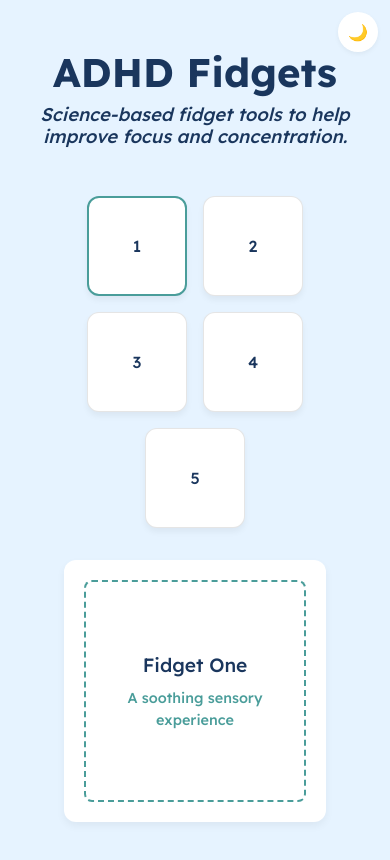
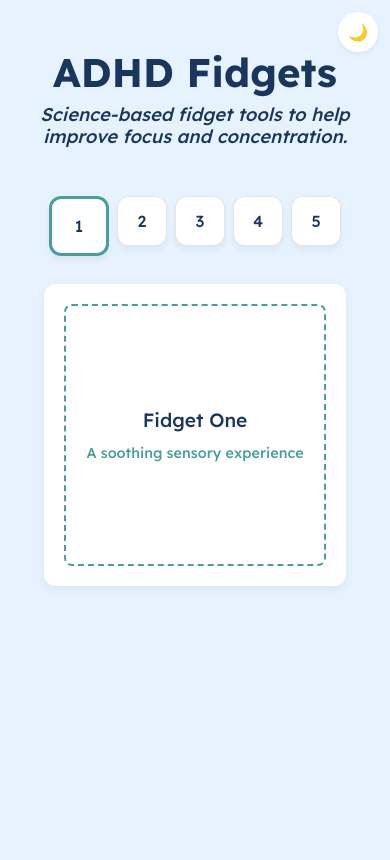
Before and after one commit to FerroDude/ADHD_Fidget_App, a React (Vite) app: page / in a window 390 px wide. Shown: the top 860 px of the page. Built offline with nearby package versions, Linux system fonts and the light colour scheme.

Commit message:
improved size of selector and main fidget on mobile version. Also added mobile check

```diff
--- a/src/App.jsx
+++ b/src/App.jsx
@@ -1,4 +1,4 @@
-import { useState } from 'react';
+import { useState, useEffect } from 'react';
 import { ThemeProvider } from './contexts/ThemeContext';
 import ThemeToggle from './components/ThemeToggle/ThemeToggle.jsx';
 import PlaceholderFidgetOne from './components/placeholdersFidgets/PlaceholderFidgetOne';
@@ -9,6 +9,23 @@ import PlaceholderFidgetFive from './components/placeholdersFidgets/PlaceholderF
 
 function App() {
   const [activeFidget, setActiveFidget] = useState(1);
+  const [isMobile, setIsMobile] = useState(false);
+
+  // Check for mobile screen size
+  useEffect(() => {
+    const checkMobile = () => {
+      setIsMobile(window.innerWidth <= 768);
+    };
+
+    // Initial check
+    checkMobile();
+
+    // Add event listener for window resize
+    window.addEventListener('resize', checkMobile);
+
+    // Clean up
+    return () => window.removeEventListener('resize', checkMobile);
+  }, []);
 
   // Render active fidget based on state
   const renderActiveFidget = () => {
@@ -43,7 +60,7 @@ function App() {
         </header>
 
         <main>
-          {/* Placeholder for the fidget selector */}
+          {/* Fidget selector */}
           <div className="fidget-selection">
             {[1, 2, 3, 4, 5].map((num) => (
               <div
@@ -62,7 +79,9 @@ function App() {
           </div>
 
           {/* Focused fidget display area */}
-          <div className="focused-fidget">{renderActiveFidget()}</div>
+          <div className={`focused-fidget ${isMobile ? 'mobile-view' : ''}`}>
+            {renderActiveFidget()}
+          </div>
         </main>
       </div>
     </ThemeProvider>
--- a/src/index.css
+++ b/src/index.css
@@ -208,12 +208,13 @@ p {
   color: var(--text);
 }
 
-/* Fidget selection area */
+/* Base styles for fidget selection (desktop first) */
 .fidget-selection {
   display: flex;
   justify-content: center;
-  flex-wrap: wrap; /* Allows items to wrap to next line if needed */
-  gap: 1rem; /* Maintains consistent spacing between items */
+  flex-wrap: wrap;
+  gap: 1rem;
+  margin-bottom: 2rem;
 }
 
 .fidget-icon {
@@ -229,6 +230,8 @@ p {
   cursor: pointer;
   transition: transform 0.2s ease, box-shadow 0.2s ease;
   box-shadow: 0 4px 6px var(--shadow);
+  font-size: 1.2rem;
+  font-weight: 500;
 }
 
 .fidget-icon:hover {
@@ -240,10 +243,61 @@ p {
   border: 2px solid var(--accent);
 }
 
-/* Focused fidget area */
+/* Focused fidget container */
 .focused-fidget {
   border-radius: 12px;
   padding: 2rem;
 
   min-height: 400px;
 }
+
+/* Mobile responsive styles */
+@media (max-width: 768px) {
+  .fidget-selection {
+    gap: 0.5rem; /* Tighter spacing on mobile */
+    margin-bottom: 1rem;
+  }
+
+  .fidget-icon {
+    padding: 0.75rem;
+    width: 60px; /* Smaller width */
+    height: 60px; /* Smaller height */
+    font-size: 1rem;
+  }
+
+  /* Make active fidget slightly larger for better visibility */
+  .fidget-icon.active {
+    width: 70px;
+    height: 70px;
+    border-width: 3px;
+  }
+
+  /* Optimize the focused fidget for mobile */
+  .focused-fidget {
+    padding: 1rem;
+    min-height: 350px; /* Allow a bit more space */
+  }
+
+  /* Make the placeholder fidget fill more of the screen */
+  .placeholder-fidget-container {
+    max-width: 100%; /* Allow it to fill the container */
+  }
+}
+
+/* Small mobile screens */
+@media (max-width: 480px) {
+  .fidget-icon {
+    width: 50px; /* Even smaller on very small screens */
+    height: 50px;
+    padding: 0.5rem;
+  }
+
+  .fidget-icon.active {
+    width: 60px;
+    height: 60px;
+  }
+
+  .focused-fidget {
+    padding: 0.75rem;
+  }
+}
```
